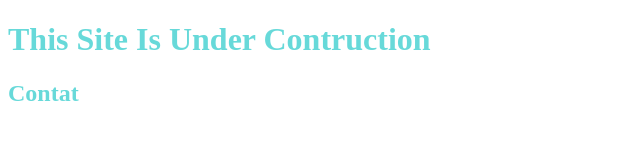
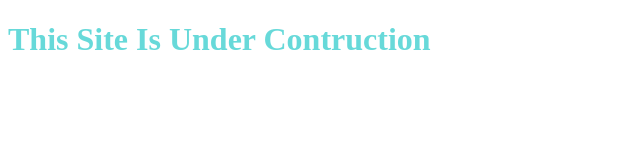
Before and after one commit to masidulalam/brandriva, a plain HTML site: page index.html in a window 1280 px wide. Shown: the whole page, without its empty margins (0-640 px from the left). Drawn offline with Linux system fonts and the light colour scheme; files that its build step writes are made by us from their sources.

Commit message:
Update index.html

```diff
--- a/index.html
+++ b/index.html
@@ -12,7 +12,7 @@
 </head>
 <body>
     <h1>This Site Is Under Contruction</h1>
-    <h2>Contat</h2>
+
 
 </body>
 </html>
```
